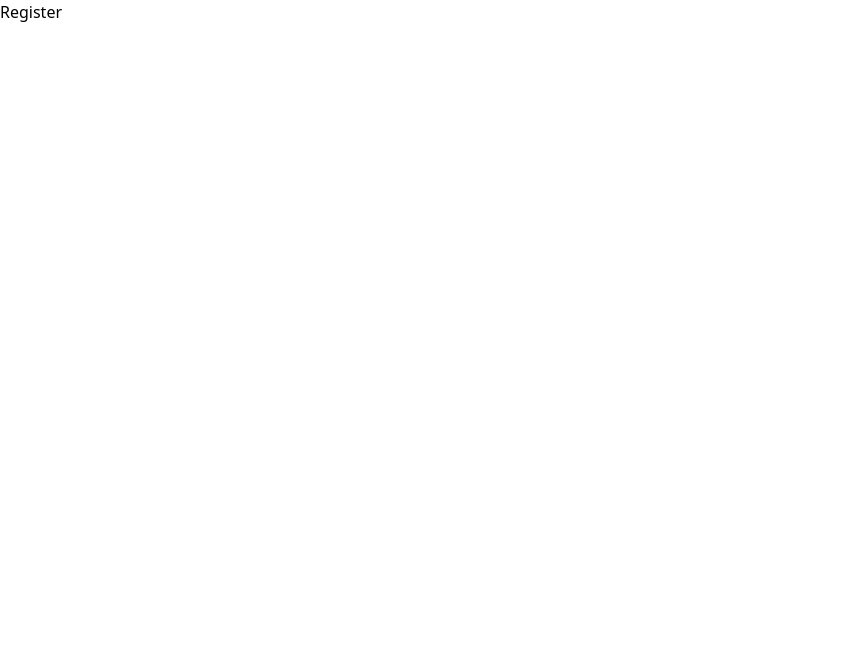
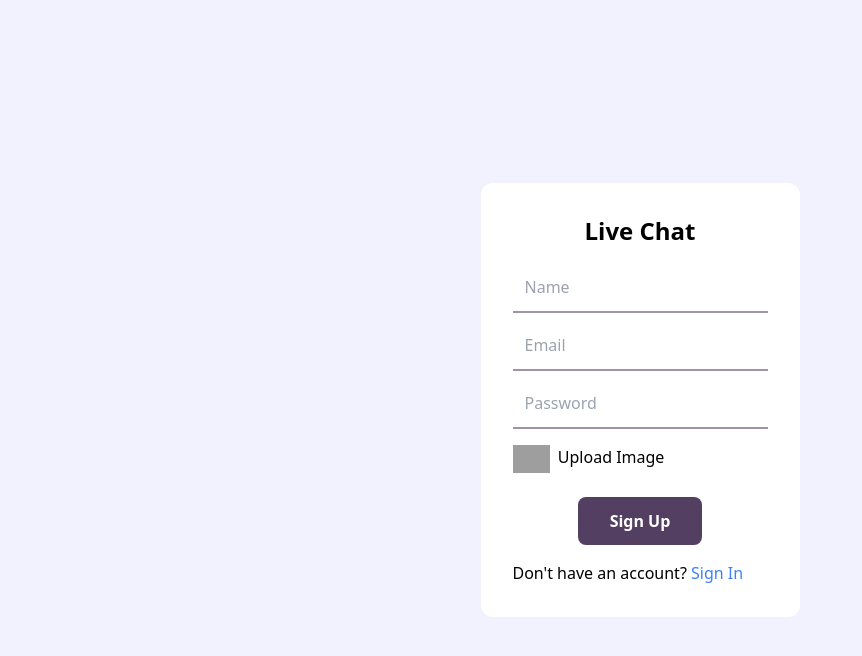
Before and after one commit to hasanrc24/live-chat, a React (Create React App) app in the folder client/: page /signup in a window 1280 px wide. Shown: the top 656 px of the page, without its empty margins (0-862 px from the left). Built offline with nearby package versions, Linux system fonts and the light colour scheme; grey boxes are pictures that could not be loaded.

Commit message:
login/register design

```diff
--- a/client/package.json
+++ b/client/package.json
@@ -9,6 +9,7 @@
     "@testing-library/user-event": "^13.5.0",
     "react": "^18.2.0",
     "react-dom": "^18.2.0",
+    "react-icons": "^4.8.0",
     "react-router-dom": "^6.9.0",
     "react-scripts": "5.0.1",
     "web-vitals": "^2.1.4"
--- a/client/src/pages/Login.js
+++ b/client/src/pages/Login.js
@@ -1,7 +1,46 @@
 import React from "react";
+import { Link } from "react-router-dom";
 
 const Login = () => {
-  return <div>Login</div>;
+  return (
+    <div className="bg-brand-bg h-screen flex justify-center items-center">
+      <div className="bg-white rounded-xl p-8 ">
+        <p className="text-2xl text-center mb-4 font-semibold">Live Chat</p>
+        <form className="flex flex-col gap-2 my-4">
+          {/* <label htmlFor="email">Email address</label> */}
+          <input
+            type="email"
+            id="email"
+            placeholder="Email"
+            className="p-3 border-b-2 border-brand/50 outline-none focus:border-brand/80"
+            required
+          />
+          {/* <label htmlFor="password">Password</label> */}
+          <input
+            type="password"
+            id="password"
+            placeholder="Password"
+            className="p-3 border-b-2 border-brand/50 outline-none focus:border-brand/80"
+            required
+          />
+          <input
+            type="submit"
+            value="Login"
+            className=" mt-4 px-8 py-2 font-semibold cursor-pointer text-white bg-brand/90 rounded-lg m-auto"
+          />
+          <button className="border-2 border-brand rounded-lg m-auto mt-3 py-2 px-4 hover:bg-brand  hover:text-white transition-all font-semibold">
+            Demo Login
+          </button>
+        </form>
+        <p>
+          Don't have an account?{" "}
+          <Link to="/signup" className="text-blue-500">
+            Sign Up
+          </Link>
+        </p>
+      </div>
+    </div>
+  );
 };
 
 export default Login;
--- a/client/src/pages/Register.js
+++ b/client/src/pages/Register.js
@@ -1,7 +1,104 @@
-import React from "react";
+import React, { useRef, useState } from "react";
+import { Link } from "react-router-dom";
+import { IoMdCloseCircle } from "react-icons/io";
 
 const Register = () => {
-  return <div>Register</div>;
+  const [imageUrl, setImageUrl] = useState(null);
+  const fileInputRef = useRef(null);
+
+  const handleFileChange = (e) => {
+    const file = e.target.files[0];
+    const reader = new FileReader();
+    reader.readAsDataURL(file);
+    reader.onloadend = () => {
+      setImageUrl(reader.result);
+    };
+  };
+
+  const handleClick = () => {
+    if (fileInputRef.current) {
+      fileInputRef.current.click();
+    }
+  };
+
+  return (
+    <div className="bg-brand-bg h-screen flex justify-center items-center">
+      <div className="bg-white rounded-xl p-8 ">
+        <p className="text-2xl text-center mb-4 font-semibold">Live Chat</p>
+        <form className="flex flex-col gap-2 my-4">
+          {/* <label htmlFor="email">Email address</label> */}
+          <input
+            type="text"
+            id="name"
+            placeholder="Name"
+            className="p-3 border-b-2 border-brand/50 outline-none focus:border-brand/80"
+            required
+          />
+          <input
+            type="email"
+            id="email"
+            placeholder="Email"
+            className="p-3 border-b-2 border-brand/50 outline-none focus:border-brand/80"
+            required
+          />
+          {/* <label htmlFor="password">Password</label> */}
+          <input
+            type="password"
+            id="password"
+            placeholder="Password"
+            className="p-3 border-b-2 border-brand/50 outline-none focus:border-brand/80"
+            required
+          />
+
+          {imageUrl ? (
+            <div className="flex mt-2">
+              <img
+                src={imageUrl}
+                className="h-10 object-contain rounded-lg"
+                alt="Selected file"
+              />
+              <IoMdCloseCircle
+                className="-ml-2 -mt-2 z-10 text-brand/90 cursor-pointer"
+                onClick={() => setImageUrl(null)}
+              />
+            </div>
+          ) : (
+            <>
+              <label
+                htmlFor="file"
+                onClick={handleClick}
+                className="cursor-pointer flex gap-2 mt-2"
+              >
+                <img
+                  className="h-7"
+                  src="https://w7.pngwing.com/pngs/527/625/png-transparent-scalable-graphics-computer-icons-upload-uploading-cdr-angle-text-thumbnail.png"
+                  alt="img-upload"
+                />
+                Upload Image
+              </label>
+              <input
+                type="file"
+                id="file"
+                className="hidden"
+                onChange={handleFileChange}
+              />
+            </>
+          )}
+          <input
+            type="submit"
+            value="Sign Up"
+            className=" mt-4 px-8 py-3 font-semibold cursor-pointer text-white bg-brand/90 rounded-lg m-auto"
+          />
+        </form>
+        <p>
+          Don't have an account?{" "}
+          <Link to="/login" className="text-blue-500">
+            Sign In
+          </Link>
+        </p>
+      </div>
+    </div>
+  );
 };
 
 export default Register;
--- a/client/tailwind.config.js
+++ b/client/tailwind.config.js
@@ -2,7 +2,12 @@
 module.exports = {
   content: ["./src/**/*.{js,jsx,ts,tsx}"],
   theme: {
-    extend: {},
+    extend: {
+      colors: {
+        brand: "#412b50",
+        "brand-bg": "#f2f2ff",
+      },
+    },
   },
   plugins: [],
 };
```
Also changed, not shown: 2 other files (tests, documents, lock files or other folders).
